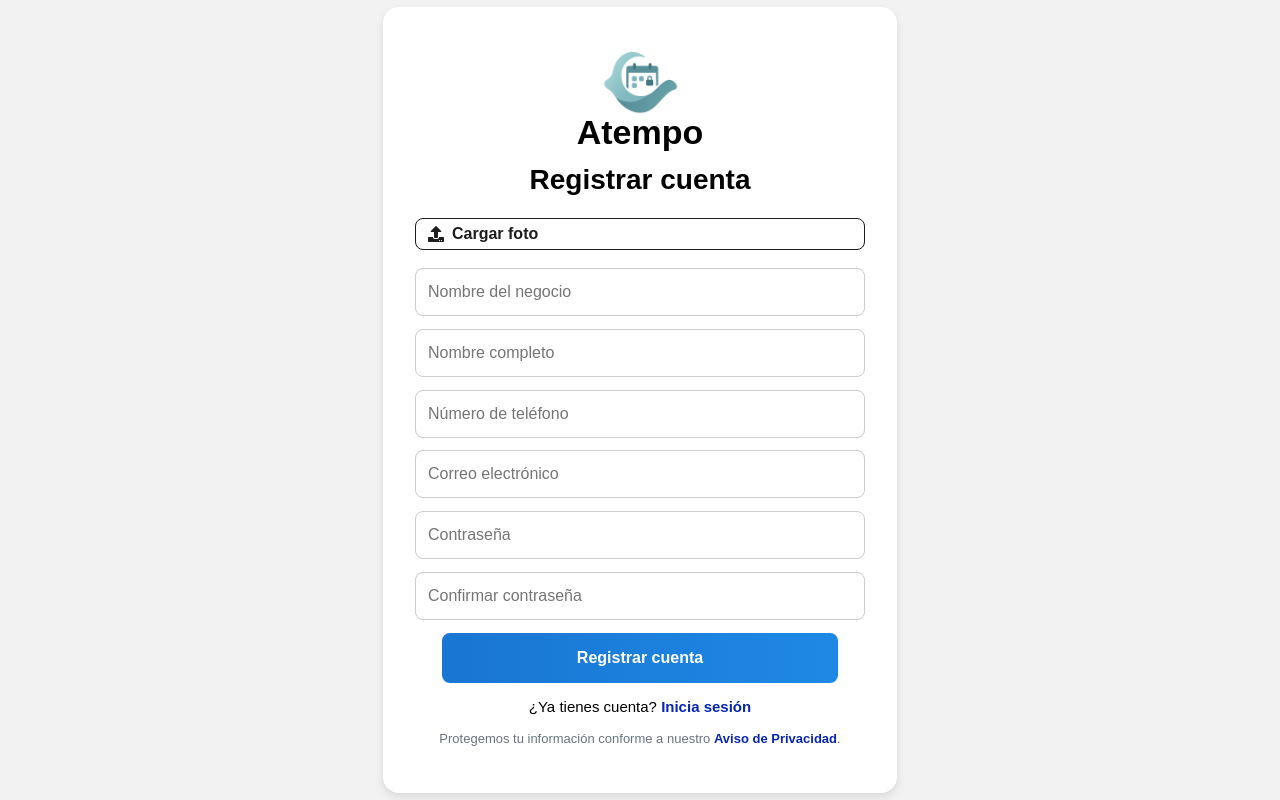
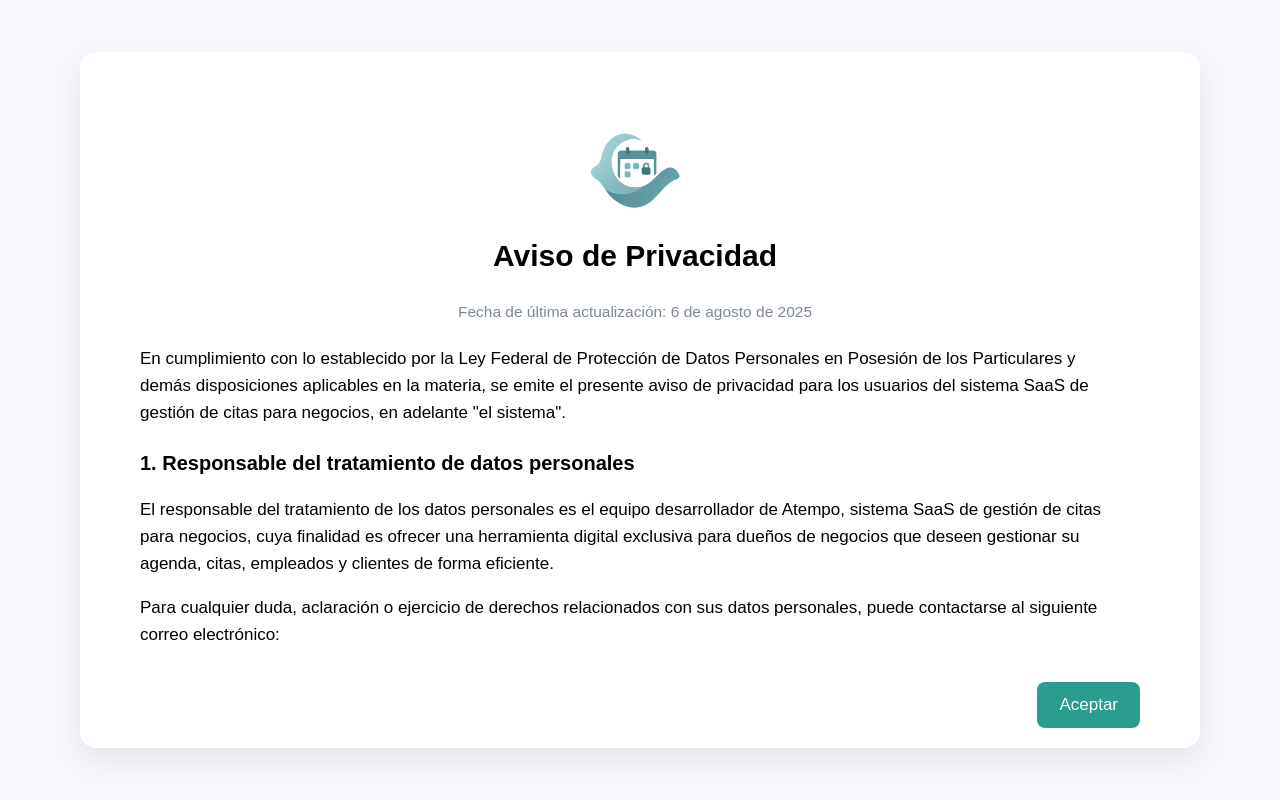
Before and after one commit to anastaciomarbella/atempo, a React (Create React App) app: page /aviso-privacidad in a window 1280 px wide. Built offline with nearby package versions, Linux system fonts and the light colour scheme.

Commit message:
cambios en modal cita

```diff
--- a/src/pages/avisoDePrivacidad.jsx
+++ b/src/pages/avisoDePrivacidad.jsx
@@ -1,156 +1,136 @@
-import React, { useState } from 'react';
-import { Link, useNavigate } from 'react-router-dom';
-import '../styles/login.css';
-import { FaUpload } from 'react-icons/fa';
+import React from "react";
+import { useNavigate } from "react-router-dom";
+import "../styles/avisoDePrivacidad.css";
 import logo from '../assets/LogoAtempoPNG.png';
 
-const Register = () => {
+const AvisoPrivacidad = () => {
   const navigate = useNavigate();
 
-  const [negocio, setNegocio] = useState('');
-  const [nombre, setNombre] = useState('');
-  const [correo, setCorreo] = useState('');
-  const [telefono, setTelefono] = useState('');
-  const [password, setPassword] = useState('');
-  const [confirmPassword, setConfirmPassword] = useState('');
-  const [error, setError] = useState('');
-  const [foto, setFoto] = useState(null);
-  const [preview, setPreview] = useState(null);
-
-  const validarCorreo = (email) => /\S+@\S+\.\S+/.test(email);
-  const validarTelefono = (tel) => /^\d{7,15}$/.test(tel);
-
-  const handleFotoChange = (e) => {
-    const file = e.target.files[0];
-    if (file) {
-      setFoto(file);
-      setPreview(URL.createObjectURL(file));
-    }
-  };
-
-  const handleRegister = () => {
-    setError('');
-
-    if (!negocio.trim() || !nombre.trim() || !correo.trim() || !telefono.trim() || !password) {
-      setError('Por favor, completa todos los campos');
-      return;
-    }
-
-    if (!validarCorreo(correo)) {
-      setError('Ingresa un correo válido');
-      return;
-    }
-
-    if (!validarTelefono(telefono)) {
-      setError('Ingresa un teléfono válido (solo números)');
-      return;
-    }
-
-    if (password !== confirmPassword) {
-      setError('Las contraseñas no coinciden');
-      return;
-    }
-
-    // Aquí podrías enviar la foto al servidor junto con los datos
-    navigate('/');
+  const handleAccept = () => {
+    navigate(-1);
   };
 
   return (
-    <div className="login-container">
-      <div className="login-card">
-        <img src={logo} alt="Atempo logo" className="login-logo" />
-        <h1 className="login-title">Atempo</h1>
-        <h2 className="login-subtitle">Registrar cuenta</h2>
+    <div className="aviso-wrapper">
+      <div className="aviso-card">
+        <div className="aviso-content">
+          <img src={logo} alt="Atempo Logo" className="aviso-logo" />
+          <h1 className="aviso-title">Aviso de Privacidad</h1>
+          <p className="aviso-fecha">
+            Fecha de última actualización: 6 de agosto de 2025
+          </p>
 
-        {preview && (
-          <img
-            src={preview}
-            alt="Vista previa"
-            className="preview-foto"
-            style={{ width: '100px', height: '100px', borderRadius: '50%', objectFit: 'cover', marginBottom: '10px' }}
-          />
-        )}
+          <p>
+            En cumplimiento con lo establecido por la Ley Federal de Protección
+            de Datos Personales en Posesión de los Particulares y demás
+            disposiciones aplicables en la materia, se emite el presente aviso
+            de privacidad para los usuarios del sistema SaaS de gestión de citas
+            para negocios, en adelante "el sistema".
+          </p>
 
-        <label className="btn-cargar-foto">
-          <FaUpload className="icono-upload" />
-          Cargar foto
-          <input
-            type="file"
-            accept="image/*"
-            style={{ display: 'none' }}
-            onChange={handleFotoChange}
-          />
-        </label>
+          <h2>1. Responsable del tratamiento de datos personales</h2>
+          <p>
+            El responsable del tratamiento de los datos personales es el equipo
+            desarrollador de Atempo, sistema SaaS de gestión de citas para
+            negocios, cuya finalidad es ofrecer una herramienta digital
+            exclusiva para dueños de negocios que deseen gestionar su agenda,
+            citas, empleados y clientes de forma eficiente.
+          </p>
+          <p>
+            Para cualquier duda, aclaración o ejercicio de derechos relacionados
+            con sus datos personales, puede contactarse al siguiente correo
+            electrónico:
+          </p>
+          <p>✉️ privacidad@atempo.com</p>
 
-        <input
-          type="text"
-          placeholder="Nombre del negocio"
-          className="login-input"
-          value={negocio}
-          onChange={(e) => setNegocio(e.target.value)}
-        />
-        <input
-          type="text"
-          placeholder="Nombre completo"
-          className="login-input"
-          value={nombre}
-          onChange={(e) => setNombre(e.target.value)}
-        />
-        <input
-          type="tel"
-          placeholder="Número de teléfono"
-          className="login-input"
-          value={telefono}
-          onChange={(e) => setTelefono(e.target.value)}
-        />
-        <input
-          type="email"
-          placeholder="Correo electrónico"
-          className="login-input"
-          value={correo}
-          onChange={(e) => setCorreo(e.target.value)}
-        />
-        <input
-          type="password"
-          placeholder="Contraseña"
-          className="login-input"
-          value={password}
-          onChange={(e) => setPassword(e.target.value)}
-        />
-        <input
-          type="password"
-          placeholder="Confirmar contraseña"
-          className="login-input"
-          value={confirmPassword}
-          onChange={(e) => setConfirmPassword(e.target.value)}
-        />
+          <h2>2. Datos personales que se recopilan</h2>
+          <ul>
+            <li>Nombre completo del usuario (dueño del negocio)</li>
+            <li>Correo electrónico del usuario</li>
+            <li>Número telefónico</li>
+            <li>Nombre del negocio</li>
+            <li>
+              Datos de clientes frecuentes: nombre, teléfono y correo
+              electrónico
+            </li>
+            <li>
+              Datos de empleados: nombre, correo, teléfono y avatar (imagen)
+            </li>
+            <li>
+              Información de citas programadas: fecha, hora, servicio,
+              encargado, cliente y observaciones
+            </li>
+          </ul>
 
-        {error && <p className="login-error">{error}</p>}
+          <h2>3. Finalidades del tratamiento de datos</h2>
+          <ul>
+            <li>Permitir el acceso y uso seguro del sistema</li>
+            <li>Gestionar la agenda y citas del negocio</li>
+            <li>Personalizar la experiencia con el nombre del negocio</li>
+            <li>Administrar empleados y clientes frecuentes</li>
+            <li>
+              Generar reportes y estadísticas internas para mejorar el servicio
+            </li>
+            <li>
+              En ningún caso se utilizarán los datos con fines distintos a los
+              descritos
+            </li>
+          </ul>
 
-        <button
-          className="login-button"
-          onClick={handleRegister}
-        >
-          Registrar cuenta
+          <h2>4. Acceso y control de la información</h2>
+          <p>
+            El sistema está diseñado para ser utilizado exclusivamente por el
+            dueño del negocio que creó la cuenta. No se han implementado roles
+            ni distintos niveles de acceso.
+          </p>
+          <p>
+            No se comparten, venden ni transfieren datos personales a terceros
+            sin el consentimiento expreso del usuario.
+          </p>
+
+          <h2>5. Medidas de seguridad</h2>
+          <p>
+            Se implementan medidas técnicas, administrativas y organizativas
+            razonables para proteger los datos personales contra pérdida, uso
+            indebido, acceso no autorizado, alteración o divulgación.
+          </p>
+
+          <h2>6. Derechos ARCO</h2>
+          <p>
+            El usuario tiene derecho a acceder, rectificar, cancelar u oponerse
+            al tratamiento de sus datos personales.
+          </p>
+          <p>
+            Para ejercer estos derechos, el usuario deberá enviar su solicitud
+            al correo: ✉️ privacidad@atempo.com
+          </p>
+
+          <h2>7. Cambios en el aviso de privacidad</h2>
+          <p>
+            Este aviso puede ser modificado en cualquier momento para adaptarse
+            a cambios legales, operativos o de servicios.
+          </p>
+          <p>
+            Cualquier modificación será publicada dentro de Atempo con la fecha
+            actualizada y, en caso necesario, se notificará al correo
+            electrónico registrado.
+          </p>
+
+          <h2>8. Uso de cookies y tecnologías de rastreo</h2>
+          <p>
+            Actualmente, el sistema no utiliza cookies ni tecnologías de
+            rastreo. En caso de implementar alguna de estas herramientas en el
+            futuro, se notificará previamente al usuario para obtener su
+            consentimiento.
+          </p>
+        </div>
+
+        <button className="aviso-btn" onClick={handleAccept}>
+          Aceptar
         </button>
-
-        <p className="login-footer">
-          ¿Ya tienes cuenta? <Link to="/" className="login-link">Inicia sesión</Link>
-        </p>
-
-        <p className="login-legal">
-          Protegemos tu información conforme a nuestro{" "}
-          <Link
-            to="/avisoDePrivacidad"
-            className="login-link"
-            aria-label="Abrir aviso de privacidad"
-          >
-            Aviso de Privacidad
-          </Link>.
-        </p>
       </div>
     </div>
   );
 };
 
-export default Register;
+export default AvisoPrivacidad;
```
